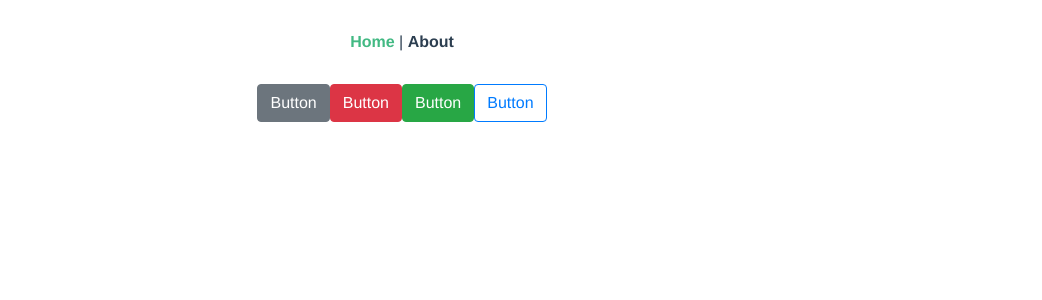
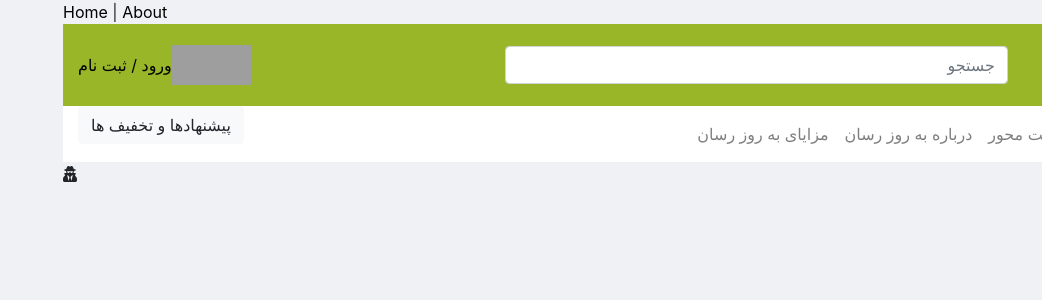
Before and after one commit to rozhansh43/beroozresaan-vue, a Vue app: page / in a window 1280 px wide. Shown: the top 300 px of the page, without its empty margins (238-1280 px from the left). Built offline with nearby package versions, Linux system fonts and the light colour scheme; grey boxes are pictures that could not be loaded.

Commit message:
nav is getting ready

```diff
--- a/package.json
+++ b/package.json
@@ -8,6 +8,9 @@
     "lint": "vue-cli-service lint"
   },
   "dependencies": {
+    "@fortawesome/fontawesome-svg-core": "^1.2.35",
+    "@fortawesome/free-solid-svg-icons": "^5.15.3",
+    "@fortawesome/vue-fontawesome": "^2.0.2",
     "bootstrap-vue": "^2.21.2",
     "core-js": "^3.6.5",
     "vue": "^2.6.11",
--- a/src/App.vue
+++ b/src/App.vue
@@ -7,26 +7,3 @@
     <router-view />
   </div>
 </template>
-
-<style lang="scss">
-#app {
-  font-family: Avenir, Helvetica, Arial, sans-serif;
-  -webkit-font-smoothing: antialiased;
-  -moz-osx-font-smoothing: grayscale;
-  text-align: center;
-  color: #2c3e50;
-}
-
-#nav {
-  padding: 30px;
-
-  a {
-    font-weight: bold;
-    color: #2c3e50;
-
-    &.router-link-exact-active {
-      color: #42b983;
-    }
-  }
-}
-</style>
--- /dev/null
+++ b/src/assets/css/style.css
@@ -0,0 +1,25 @@
+body {
+  direction: rtl;
+  background-color: #eff1f4;
+}
+.bg-success {
+  background-color: #99b628!important;
+}
+a {
+  color: black;
+}
+a:hover {
+  color: black;
+}
+@media (min-width: 1200px) {
+  .container {
+      max-width: 1375px;
+  }
+}
+.mainlogo {
+  height: 50px;
+}
+.header-icon {
+  width: 40px;
+  height: 40px;
+}
--- a/src/components/HelloWorld.vue
+++ b/src/components/HelloWorld.vue
@@ -1,15 +1,17 @@
 <template>
   <div>
-    <b-button>Button</b-button>
-    <b-button variant="danger">Button</b-button>
-    <b-button variant="success">Button</b-button>
-    <b-button variant="outline-primary">Button</b-button>
-</div>
+    <siteheader/>
+    <font-awesome-icon icon="user-secret" />
+  </div>
 </template>
 
 <script>
+import siteheader from '@/components/header/siteheader.vue'
 export default {
-  name: "HelloWorld",
+  name: "home",
+  components : {
+    siteheader
+  },
   props: {
     msg: String,
   },
--- a/src/components/header/navbar.vue
+++ b/src/components/header/navbar.vue
@@ -0,0 +1,46 @@
+<template>
+  <div>
+    <b-container class="bg-white">
+      <b-row>
+        <b-col md="8">
+          <b-navbar>
+            <b-navbar-nav>
+              <b-nav-item href="#">
+                دسته بندی کالاها
+              </b-nav-item>
+
+              <b-nav-item href="#">
+                ارگانیک و سلامت محور
+              </b-nav-item>
+
+              <b-nav-item href="#">
+                درباره به روز رسان
+              </b-nav-item>
+
+              <b-nav-item href="#">
+                مزایای به روز رسان
+              </b-nav-item>
+            </b-navbar-nav>
+          </b-navbar>
+        </b-col>
+        <b-col md="4">
+          <b-button variant="light">
+            پیشنهادها و تخفیف ها
+          </b-button>
+        </b-col>
+      </b-row>
+    </b-container>
+
+    <div class="d-md-none">
+     <b-button v-b-toggle.sidebar-1>Toggle Sidebar</b-button>
+    <b-sidebar id="sidebar-1" title="Sidebar" shadow>
+      <div class="px-3 py-2">
+        <p>
+          Cras mattis consectetur purus sit amet fermentum. Cras justo odio, dapibus ac facilisis
+          in, egestas eget quam. Morbi leo risus, porta ac consectetur ac, vestibulum at eros.
+        </p>
+      </div>
+    </b-sidebar>
+  </div>
+  </div>
+</template>
--- /dev/null
+++ b/src/components/header/siteheader.vue
@@ -0,0 +1,19 @@
+<template>
+  <div>
+    <topheader />
+    <navbar/>
+  </div>
+</template>
+
+<script>
+import topheader from '@/components/header/topheader'
+import navbar from '@/components/header/navbar'
+
+export default {
+  name: 'header',
+  components: {
+    topheader,
+    navbar
+  }
+}
+</script>
--- a/src/components/header/topheader.vue
+++ b/src/components/header/topheader.vue
@@ -0,0 +1,54 @@
+<template>
+  <div class="bg-success">
+    <b-container class="py-3">
+      <b-row>
+        <b-col cols="6" md="3" class="d-flex justify-content-start align-items-center">
+          <b-img
+          class="mainlogo"
+          src="https://beroozresaan.com/_nuxt/img/logo-full-primary.4349d87.png"
+
+          :v-bind="logostyle"
+          img-height="20">
+          </b-img>
+        </b-col>
+
+        <b-col md="5" class="d-none d-md-flex justify-content-center align-items-center">
+          <b-form-input type="text" placeholder="جستجو">
+          </b-form-input>
+        </b-col>
+
+        <b-col cols="6" md="4" class="d-flex justify-content-end align-items-center">
+          <font-awesome-icon icon="far fa-user"/>
+          <div class="d-flex text-white">
+            <div>
+              <b-img src="https://beroozresaan.com/_nuxt/img/cartt.ed617c6.svg" class="header-icon">
+              </b-img>
+            </div>
+
+            <div>
+              <a href="#" class="d-flex justify-content-center align-items-center">
+                <b-img
+                src="https://beroozresaan.com/_nuxt/img/avatarr.48dc0bb.svg" class="header-icon">
+                </b-img>
+
+                <span class="d-none d-md-block">
+                  ورود / ثبت نام
+                </span>
+              </a>
+            </div>
+          </div>
+        </b-col>
+      </b-row>
+    </b-container>
+  </div>
+</template>
+
+<script>
+export default {
+  data () {
+    return {
+      logostyle: { height:200 }
+    }
+  }
+}
+</script>
--- a/src/main.js
+++ b/src/main.js
@@ -1,13 +1,19 @@
-import Vue from 'vue';
-import App from './App.vue';
-import router from './router';
-import store from './store';
-
+import Vue from 'vue'
+import App from './App.vue'
+import router from './router'
+import store from './store'
+import { library } from '@fortawesome/fontawesome-svg-core'
+import { faUserSecret } from '@fortawesome/free-solid-svg-icons'
+import { FontAwesomeIcon } from '@fortawesome/vue-fontawesome'
 import { BootstrapVue, BootstrapVueIcons } from 'bootstrap-vue'
 
 import 'bootstrap/dist/css/bootstrap.css'
 import 'bootstrap-vue/dist/bootstrap-vue.css'
+import "./assets/css/style.css";
 
+library.add(faUserSecret)
+
+Vue.component('font-awesome-icon', FontAwesomeIcon)
 Vue.use(BootstrapVue)
 Vue.use(BootstrapVueIcons)
 
```
Also changed, not shown: src/components/header/header.vue (deleted), src/components/navbar.vue (deleted), src/components/product.vue (deleted), 1 other file (tests, documents, lock files or other folders).
